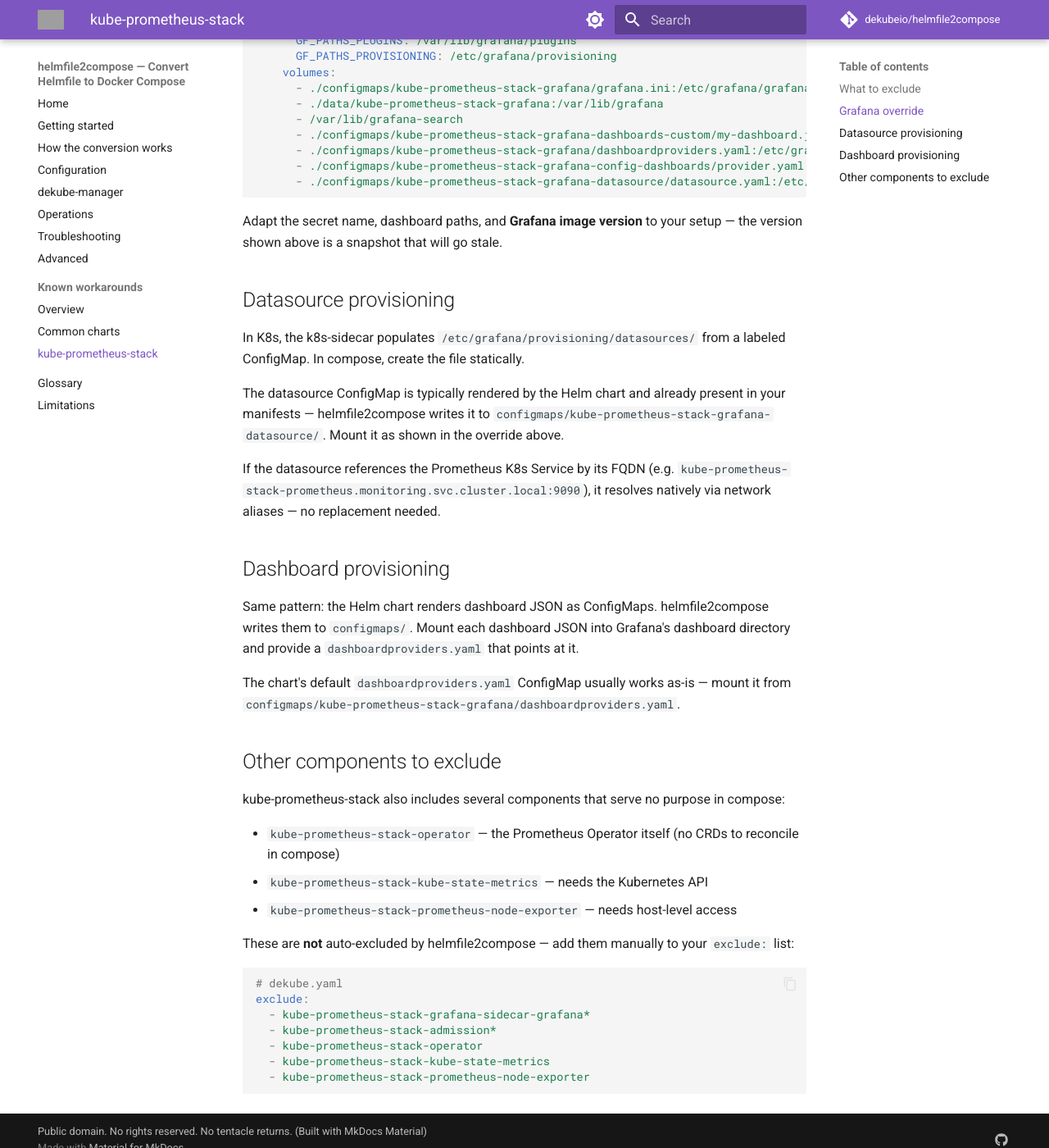
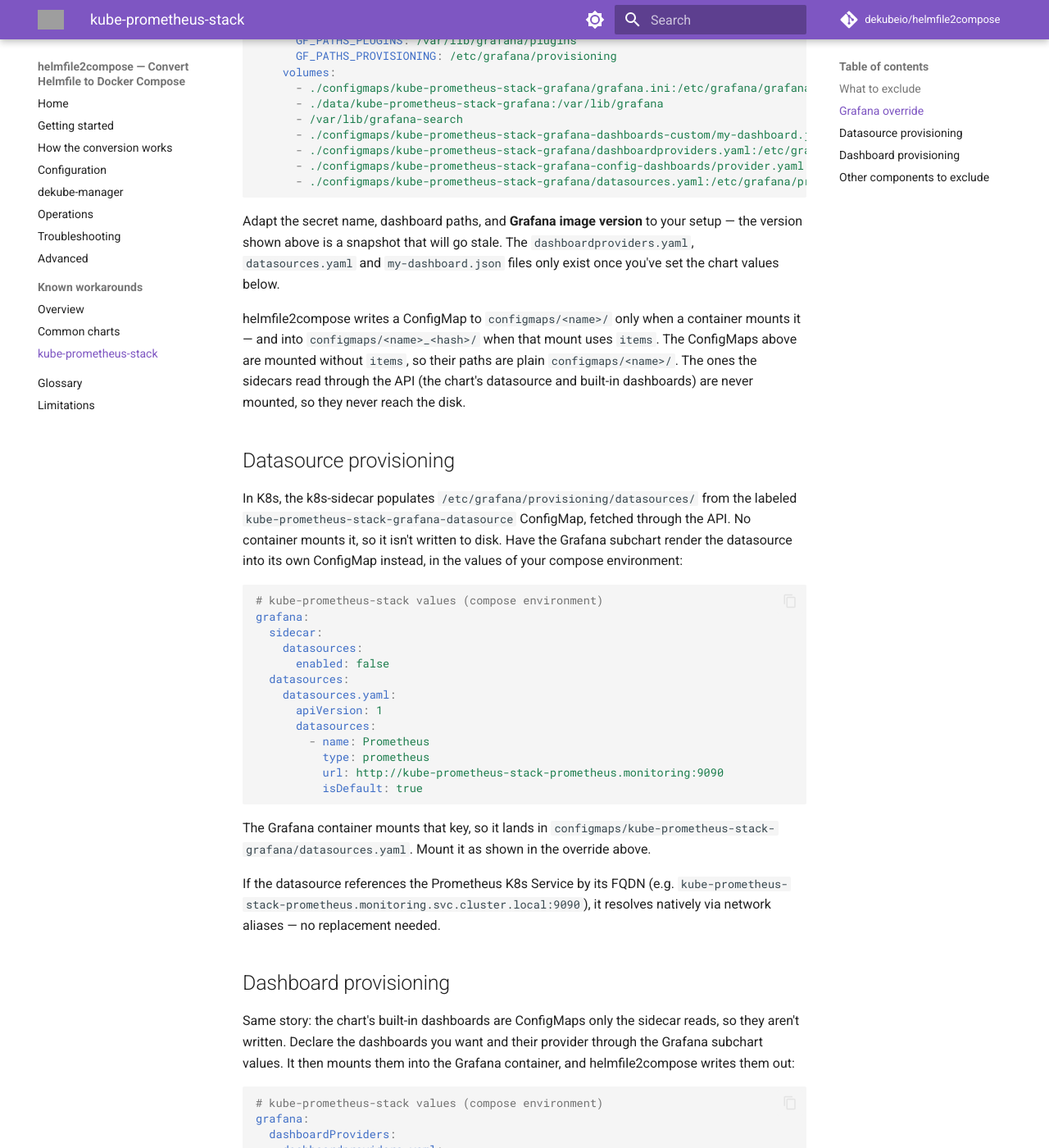
Before and after one commit to dekubeio/helmfile2compose-docs, an MkDocs documentation site: the page built from docs/known-workarounds/kube-prometheus-stack.md, in a window 1280 px wide and 1400 px high, scrolled down 1083 px. Shown: the whole window at 82% size. Built offline with MkDocs 1.6.1 and Material for MkDocs 9.7.7, drawn with Linux system fonts in a browser that asks for light colours; comment, search, counter and statistics services are not loaded; some of the changed text lies outside the part shown; grey boxes are pictures that could not be loaded.

Commit message:
docs: kube-prometheus-stack — provision datasource and dashboards through chart values, sidecar ConfigMaps are never written

````diff
--- a/docs/known-workarounds/kube-prometheus-stack.md
+++ b/docs/known-workarounds/kube-prometheus-stack.md
@@ -47,24 +47,61 @@
       - ./configmaps/kube-prometheus-stack-grafana-dashboards-custom/my-dashboard.json:/var/lib/grafana/dashboards/custom/my-dashboard.json:ro
       - ./configmaps/kube-prometheus-stack-grafana/dashboardproviders.yaml:/etc/grafana/provisioning/dashboards/dashboardproviders.yaml:ro
       - ./configmaps/kube-prometheus-stack-grafana-config-dashboards/provider.yaml:/etc/grafana/provisioning/dashboards/sc-dashboardproviders.yaml:ro
-      - ./configmaps/kube-prometheus-stack-grafana-datasource/datasource.yaml:/etc/grafana/provisioning/datasources/datasource.yaml:ro
+      - ./configmaps/kube-prometheus-stack-grafana/datasources.yaml:/etc/grafana/provisioning/datasources/datasources.yaml:ro
 ```
 
-Adapt the secret name, dashboard paths, and **Grafana image version** to your setup — the version shown above is a snapshot that will go stale.
+Adapt the secret name, dashboard paths, and **Grafana image version** to your setup — the version shown above is a snapshot that will go stale. The `dashboardproviders.yaml`, `datasources.yaml` and `my-dashboard.json` files only exist once you've set the chart values below.
+
+helmfile2compose writes a ConfigMap to `configmaps/<name>/` only when a container mounts it — and into `configmaps/<name>_<hash>/` when that mount uses `items`. The ConfigMaps above are mounted without `items`, so their paths are plain `configmaps/<name>/`. The ones the sidecars read through the API (the chart's datasource and built-in dashboards) are never mounted, so they never reach the disk.
 
 ## Datasource provisioning
 
-In K8s, the k8s-sidecar populates `/etc/grafana/provisioning/datasources/` from a labeled ConfigMap. In compose, create the file statically.
+In K8s, the k8s-sidecar populates `/etc/grafana/provisioning/datasources/` from the labeled `kube-prometheus-stack-grafana-datasource` ConfigMap, fetched through the API. No container mounts it, so it isn't written to disk. Have the Grafana subchart render the datasource into its own ConfigMap instead, in the values of your compose environment:
 
-The datasource ConfigMap is typically rendered by the Helm chart and already present in your manifests — helmfile2compose writes it to `configmaps/kube-prometheus-stack-grafana-datasource/`. Mount it as shown in the override above.
+```yaml
+# kube-prometheus-stack values (compose environment)
+grafana:
+  sidecar:
+    datasources:
+      enabled: false
+  datasources:
+    datasources.yaml:
+      apiVersion: 1
+      datasources:
+        - name: Prometheus
+          type: prometheus
+          url: http://kube-prometheus-stack-prometheus.monitoring:9090
+          isDefault: true
+```
+
+The Grafana container mounts that key, so it lands in `configmaps/kube-prometheus-stack-grafana/datasources.yaml`. Mount it as shown in the override above.
 
 If the datasource references the Prometheus K8s Service by its FQDN (e.g. `kube-prometheus-stack-prometheus.monitoring.svc.cluster.local:9090`), it resolves natively via network aliases — no replacement needed.
 
 ## Dashboard provisioning
 
-Same pattern: the Helm chart renders dashboard JSON as ConfigMaps. helmfile2compose writes them to `configmaps/`. Mount each dashboard JSON into Grafana's dashboard directory and provide a `dashboardproviders.yaml` that points at it.
+Same story: the chart's built-in dashboards are ConfigMaps only the sidecar reads, so they aren't written. Declare the dashboards you want and their provider through the Grafana subchart values. It then mounts them into the Grafana container, and helmfile2compose writes them out:
 
-The chart's default `dashboardproviders.yaml` ConfigMap usually works as-is — mount it from `configmaps/kube-prometheus-stack-grafana/dashboardproviders.yaml`.
+```yaml
+# kube-prometheus-stack values (compose environment)
+grafana:
+  dashboardProviders:
+    dashboardproviders.yaml:
+      apiVersion: 1
+      providers:
+        - name: custom
+          folder: custom
+          type: file
+          options:
+            path: /var/lib/grafana/dashboards/custom
+  dashboards:
+    custom:
+      my-dashboard:
+        json: |
+          { "title": "My dashboard" }
+```
+
+The provider lands in `configmaps/kube-prometheus-stack-grafana/dashboardproviders.yaml` and each dashboard in `configmaps/kube-prometheus-stack-grafana-dashboards-<provider>/<name>.json`. Mount them as shown in the override above.
 
 ## Other components to exclude
 
````
